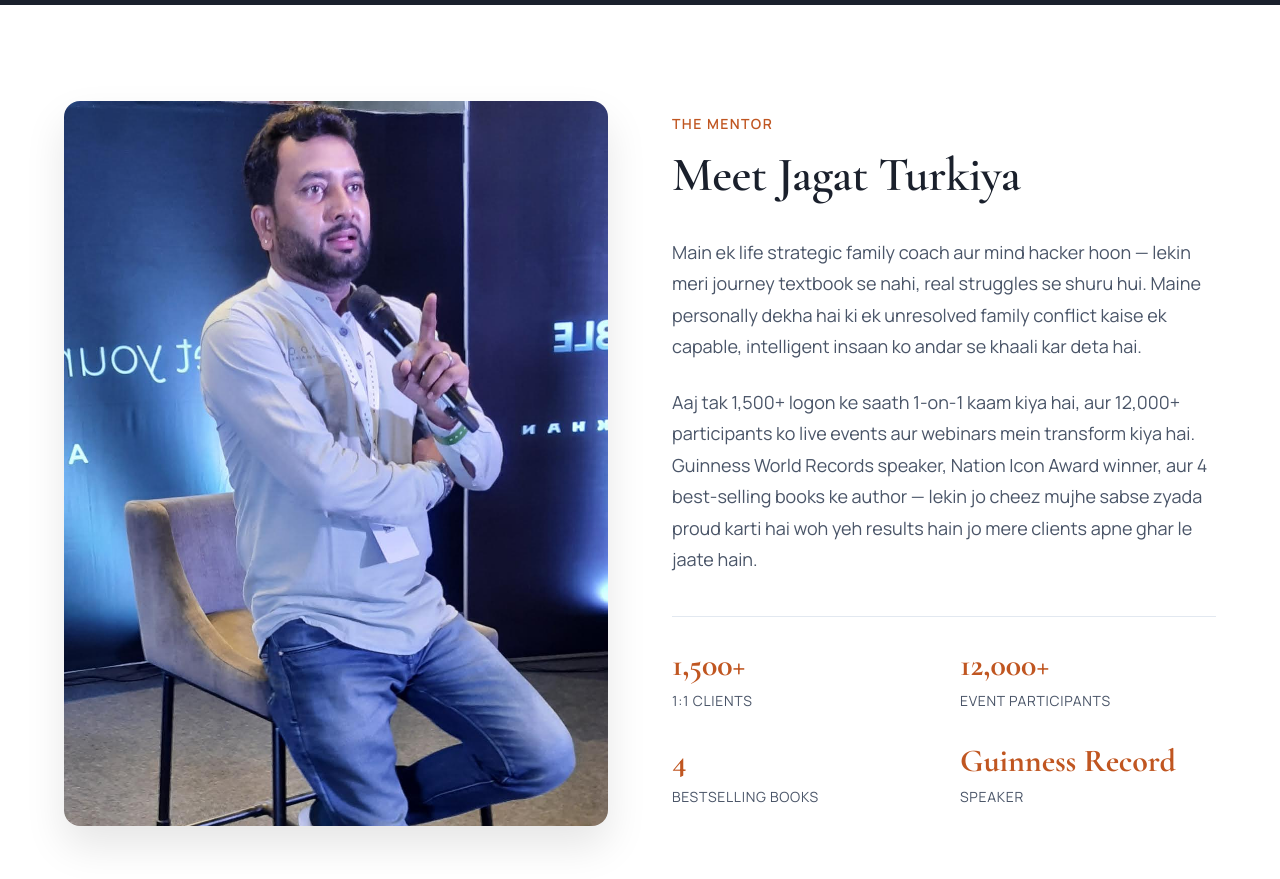
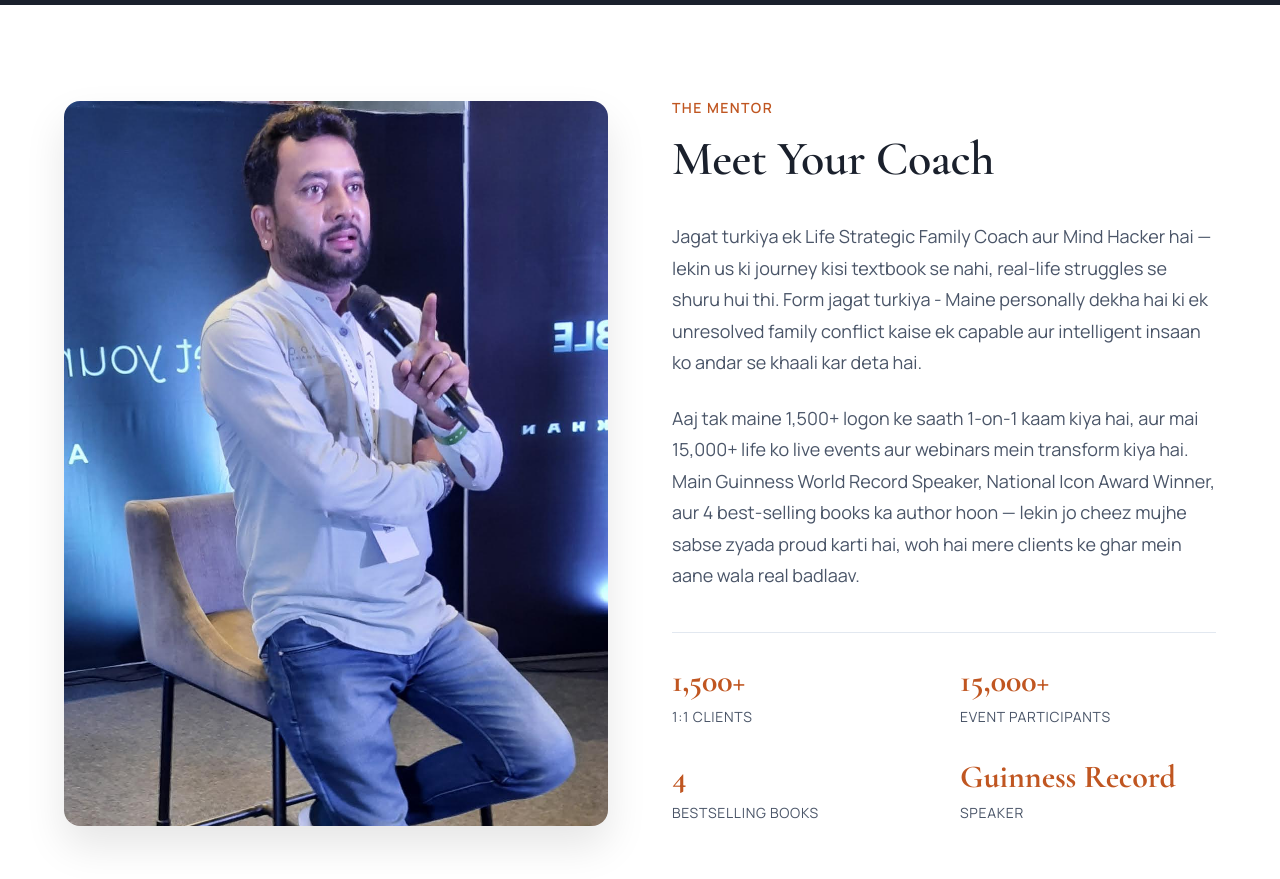
Before and after one commit to kumaruxie/jagat-life-coach, a React (Vite) app: page / in a window 1280 px wide. Shown: the part 6080-6959 px from the top of the page. Built offline with nearby package versions, Linux system fonts and the light colour scheme.

Commit message:
added final brand assets and VSL

```diff
--- a/src/components/AboutCoachSection.jsx
+++ b/src/components/AboutCoachSection.jsx
@@ -32,14 +32,16 @@ const AboutCoachSection = () => {
             viewport={{ once: true }}
           >
             <span className="tag">The Mentor</span>
-            <h2 style={{ marginBottom: '32px' }}>Meet Jagat Turkiya</h2>
+            <h2 style={{ marginBottom: '32px' }}>Meet Your Coach</h2>
 
             <p style={{ marginBottom: '24px', fontSize: '18px' }}>
-              Main ek life strategic family coach aur mind hacker hoon — lekin meri journey textbook se nahi, real struggles se shuru hui. Maine personally dekha hai ki ek unresolved family conflict kaise ek capable, intelligent insaan ko andar se khaali kar deta hai.
+              Jagat turkiya ek Life Strategic Family Coach aur Mind Hacker hai  — lekin us ki journey kisi textbook se nahi, real-life struggles se shuru hui thi.
+              Form jagat turkiya -
+              Maine personally dekha hai ki ek unresolved family conflict kaise ek capable aur intelligent insaan ko andar se khaali kar deta hai.
             </p>
 
             <p style={{ marginBottom: '40px', fontSize: '18px' }}>
-              Aaj tak 1,500+ logon ke saath 1-on-1 kaam kiya hai, aur 12,000+ participants ko live events aur webinars mein transform kiya hai. Guinness World Records speaker, Nation Icon Award winner, aur 4 best-selling books ke author — lekin jo cheez mujhe sabse zyada proud karti hai woh yeh results hain jo mere clients apne ghar le jaate hain.
+              Aaj tak maine 1,500+ logon ke saath 1-on-1 kaam kiya hai, aur mai 15,000+ life ko live events aur webinars mein transform kiya hai. Main Guinness World Record Speaker, National Icon Award Winner, aur 4 best-selling books ka author hoon — lekin jo cheez mujhe sabse zyada proud karti hai, woh hai mere clients ke ghar mein aane wala real badlaav.
             </p>
 
             <div className="grid-responsive" style={{
@@ -48,7 +50,7 @@ const AboutCoachSection = () => {
             }}>
               {[
                 { label: "1:1 Clients", value: "1,500+" },
-                { label: "Event Participants", value: "12,000+" },
+                { label: "Event Participants", value: "15,000+" },
                 { label: "Bestselling Books", value: "4" },
                 { label: "Speaker", value: "Guinness Record" }
               ].map((stat, i) => (
```
